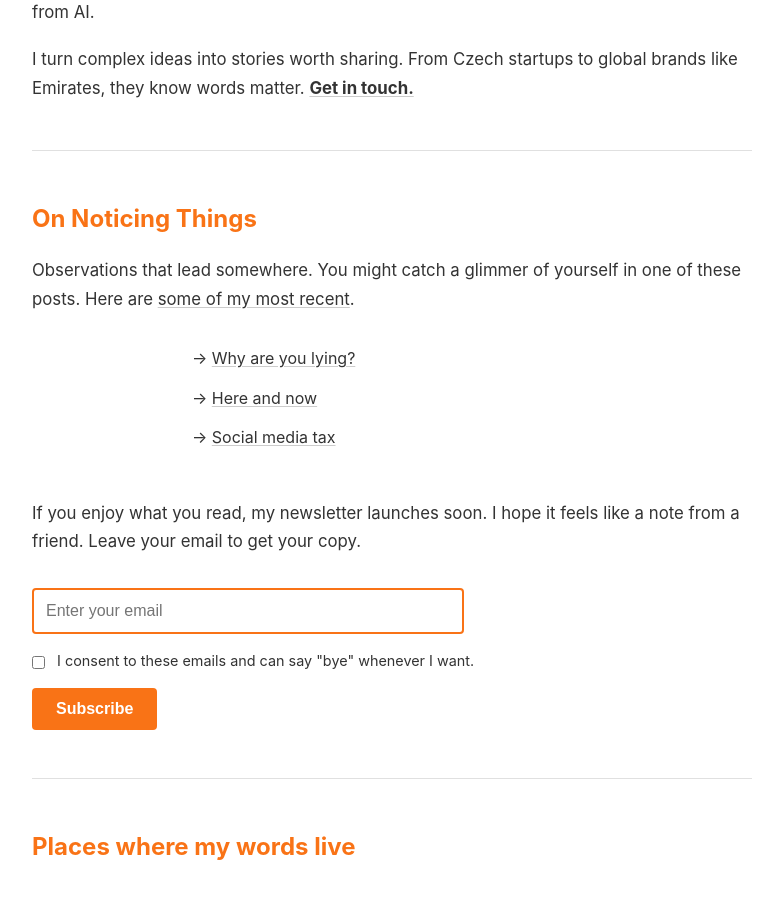
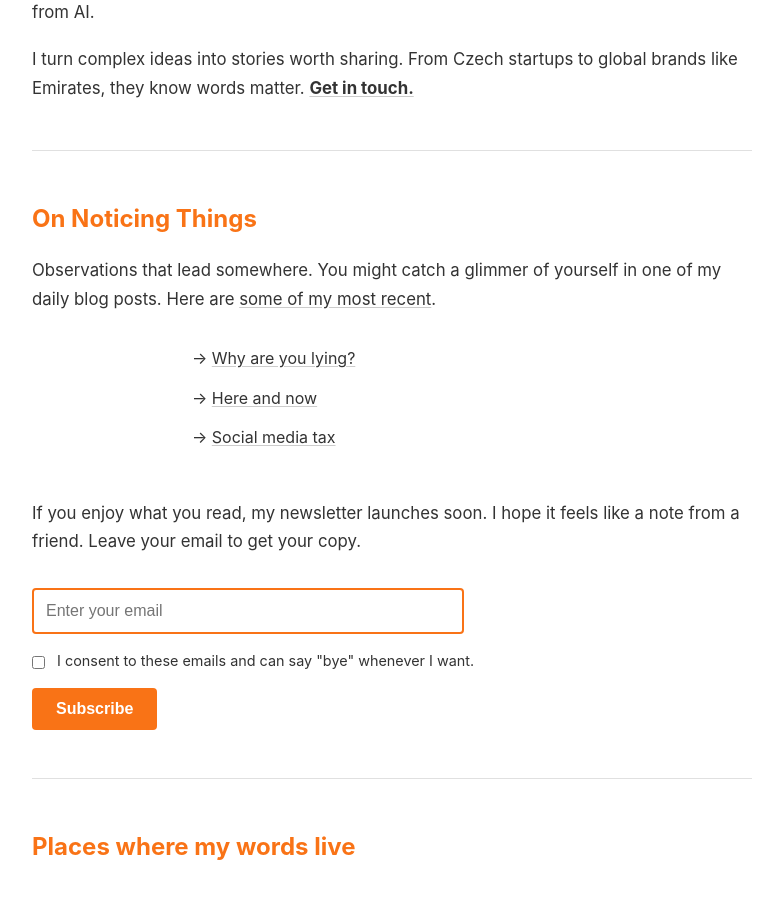
Before and after one commit to westleyovercash/westleyovercash.github.io, a Jekyll site: the page built from index.md, in a window 1280 px wide and 900 px high, scrolled down 521 px. Shown: the whole window, without its empty margins (248-1031 px from the left). Built offline with Jekyll 4.4.1, drawn with Linux system fonts in a browser that asks for light colours.

Commit message:
Update index.md

```diff
--- a/index.md
+++ b/index.md
@@ -19,7 +19,7 @@ I turn complex ideas into stories worth sharing. From Czech startups to global b
 <hr style="border: none; border-top: 1px solid #e0e0e0; margin: 3rem 0;">
 
 <h2>On Noticing Things</h2>
-<p>Observations that lead somewhere. You might catch a glimmer of yourself in one of these posts. Here are <a href="/blog">some of my most recent</a>.</p>
+<p>Observations that lead somewhere. You might catch a glimmer of yourself in one of my daily blog posts. Here are <a href="/blog">some of my most recent</a>.</p>
 <ul style="list-style: none; padding: 0; margin: 2rem auto; max-width: 400px;">
 {% for post in site.posts limit:3 %}
   <li style="margin-bottom: 0.75rem; text-align: left;">→ <a href="{{ post.url }}">{{ post.title }}</a></li>
```
